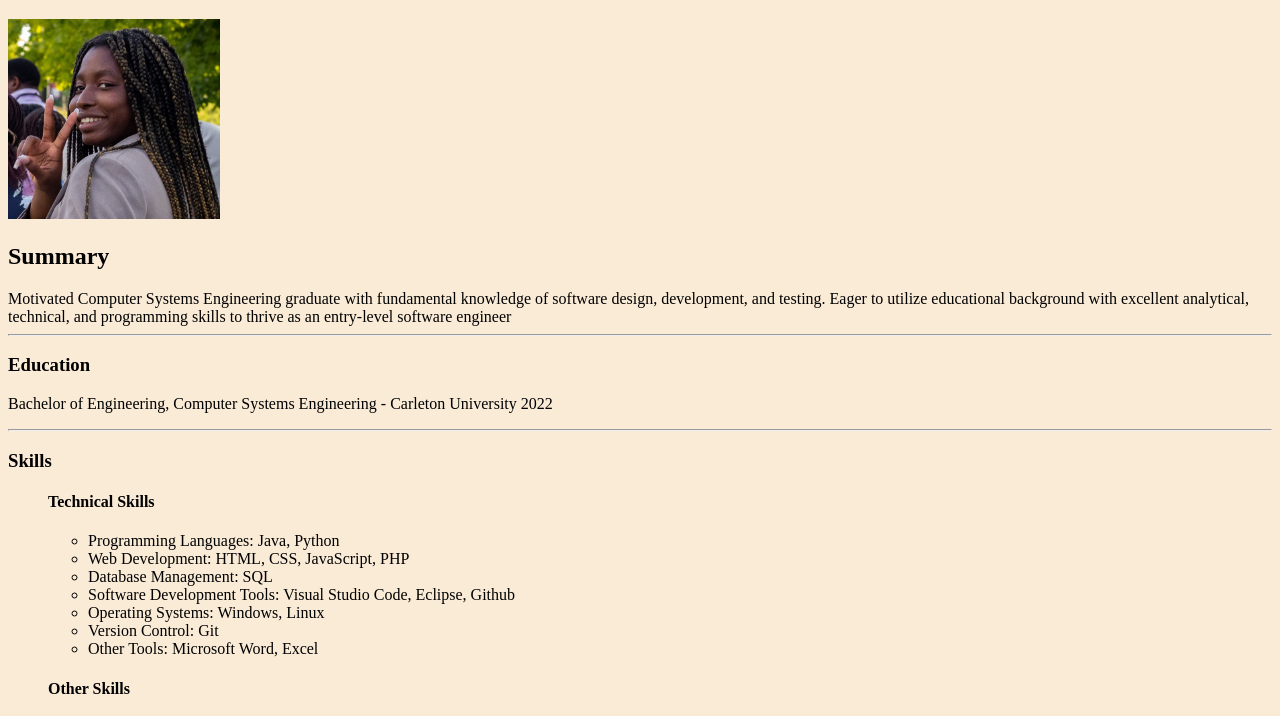
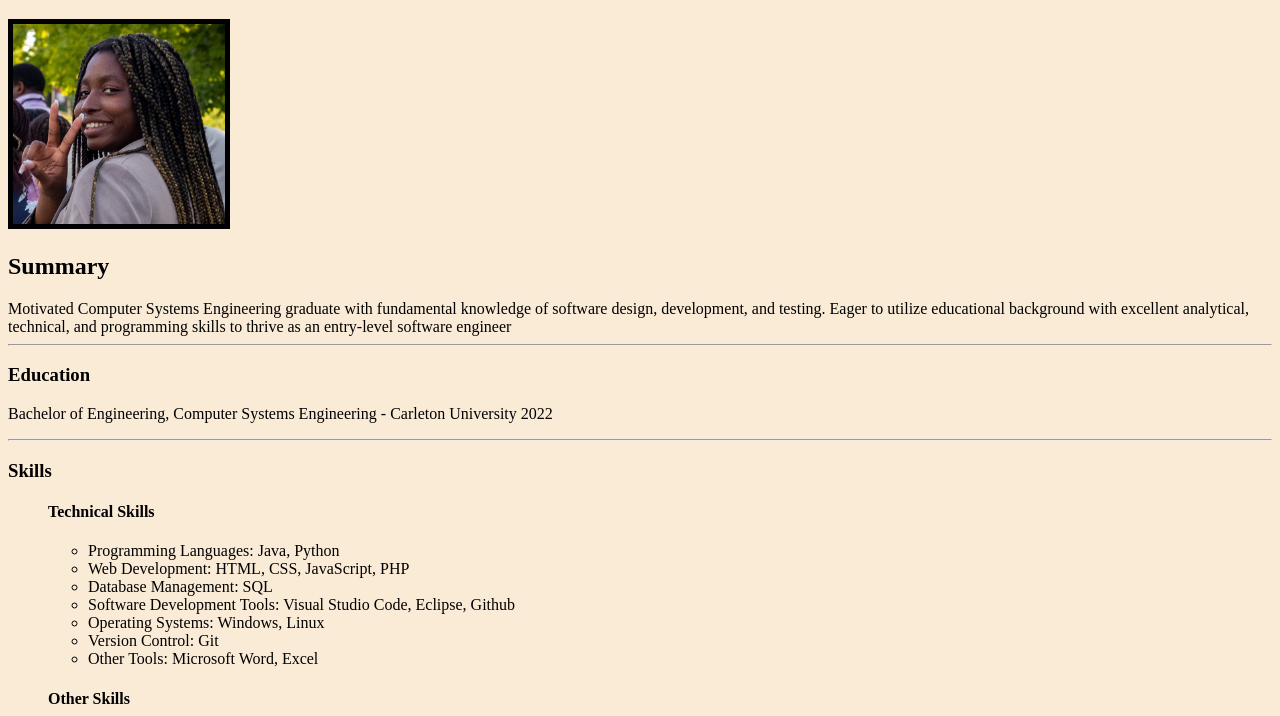
Before and after one commit to natty98/Capstone-Projects, a plain HTML site: page index.html in a window 1280 px wide. Shown: the part 61-777 px from the top of the page. Drawn offline with Linux system fonts and the light colour scheme.

Commit message:
edit style

```diff
--- a/css/style.css
+++ b/css/style.css
@@ -6,5 +6,5 @@ h1{
     background-color: beige;
 }
 img{
-    border:10px;
+    border:5px solid black;
 }
```
